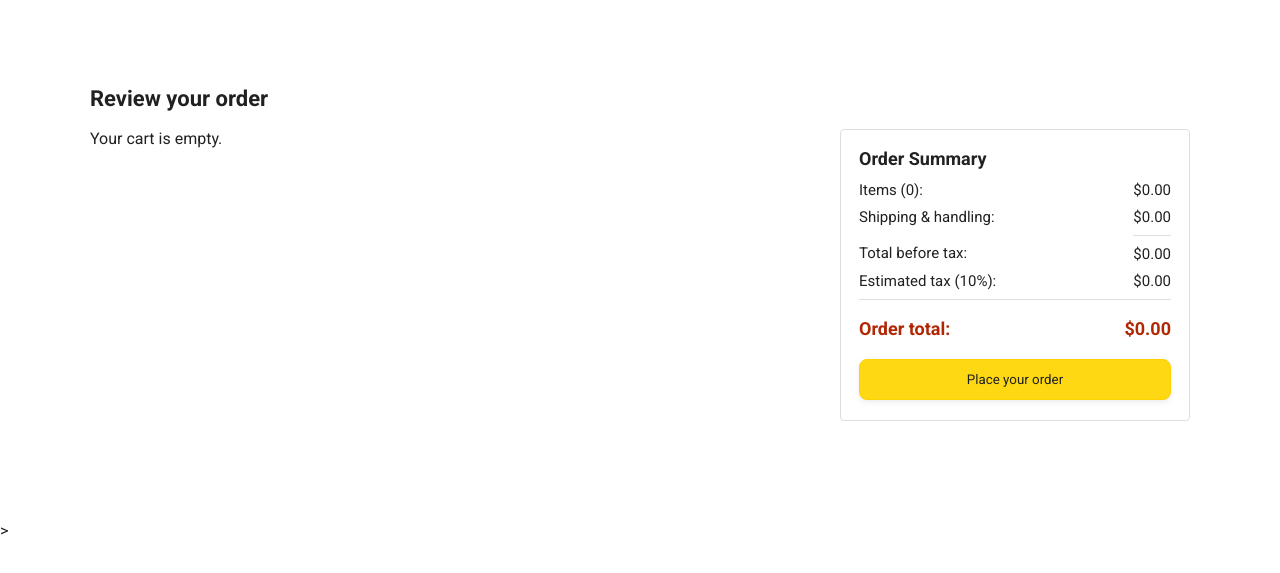
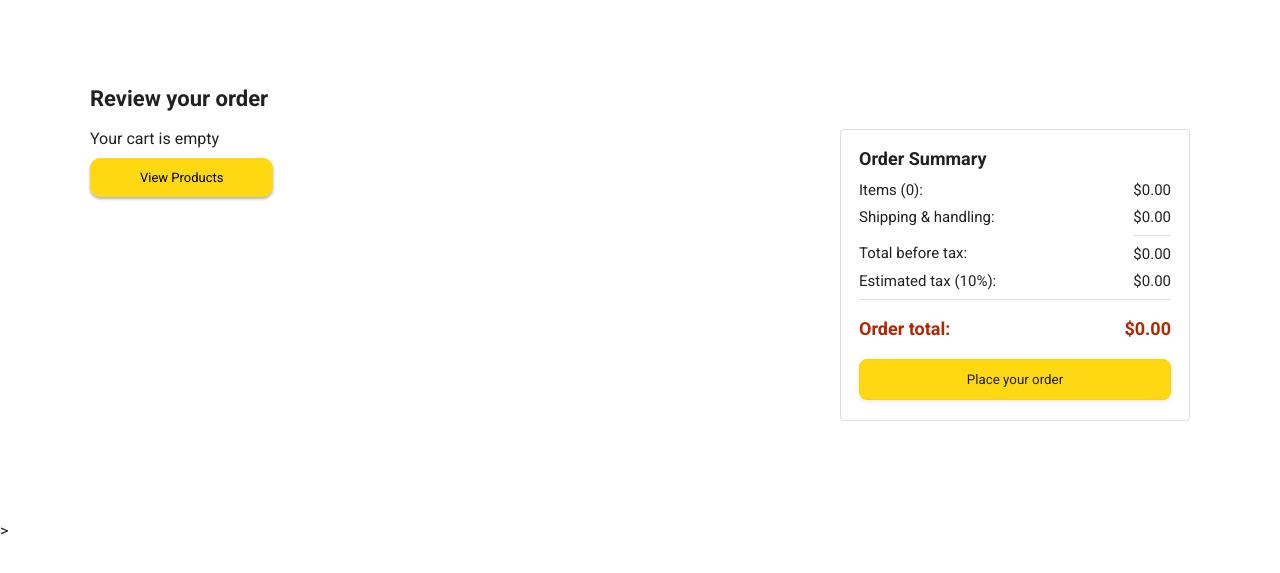
Before and after one commit to mkGerber/javascript-amazon-project, a plain HTML site: page checkout.html in a window 1280 px wide. Shown: the part 73-646 px from the top of the page. Drawn offline with Linux system fonts and the light colour scheme.

Commit message:
made view products go to home page

```diff
--- a/scripts/checkout.js
+++ b/scripts/checkout.js
@@ -15,9 +15,7 @@ cart.forEach((cartItem) => {
             matchingProduct = product;
         }
     });
-
-    console.log(matchingProduct);
-
+    checkEmptyCart();
     cartSummaryHTML +=
     `
     <div class="cart-item-container js-cart-item-container-${matchingProduct.id}">
@@ -98,9 +96,8 @@ cart.forEach((cartItem) => {
     `;
 });
 
-if (cart.length === 0){
-    cartSummaryHTML = "Your cart is empty.";
-}
+
+
 
 function updateCartLength(){
     document.querySelector(".js-checkout-header").innerHTML =
@@ -111,7 +108,6 @@ function updateCartLength(){
 }
 
 
-console.log(cartSummaryHTML);
 document.querySelector(".js-order-summary").innerHTML = cartSummaryHTML;
 
 document.querySelectorAll(".js-delete-link").forEach((link) => {
@@ -121,6 +117,7 @@ document.querySelectorAll(".js-delete-link").forEach((link) => {
         document.querySelector(`.js-cart-item-container-${productId}`).remove();
         updateCartLength();
         updateSummary();
+        checkEmptyCart();
     })
 });
 
@@ -175,7 +172,22 @@ function updateSummary(){
 
 }
 
+function checkEmptyCart(){
+    if (cart.length === 0){
+        document.querySelector(".js-order-summary").innerHTML =
+        `
+            <div class="empty-cart-message">
+                Your cart is empty
+            </div>
+            <button class="view-products">View Products</button>
+        `;
+    }
+    document.querySelector(".view-products").addEventListener("click", () => {
+        window.location.href = "../index.html";
+    });
 
+}
 
 updateCartLength();
 updateSummary();
+checkEmptyCart();
--- a/styles/pages/checkout/checkout.css
+++ b/styles/pages/checkout/checkout.css
@@ -209,3 +209,20 @@
   margin-top: 11px;
   margin-bottom: 15px;
 }
+.view-products{
+  background-color: rgb(255, 216, 20);
+  border: none;
+  font-size: 13px;
+  padding: 12px 50px;
+  margin-top: 10px;
+  border-radius: 10px;
+  box-shadow: 0px 2px 3px 0px rgba(0, 0, 0, 0.3);
+}
+.view-products:hover{
+  background-color: rgb(235, 199, 22);
+}
+.view-products:active{
+  background-color: rgb(255, 216, 20);
+  box-shadow: 0px 0px 0px 0px rgba(0, 0, 0, 0);
+
+}
```
Also changed, not shown: styles/pages/amazon.css (line endings or trailing spaces).
